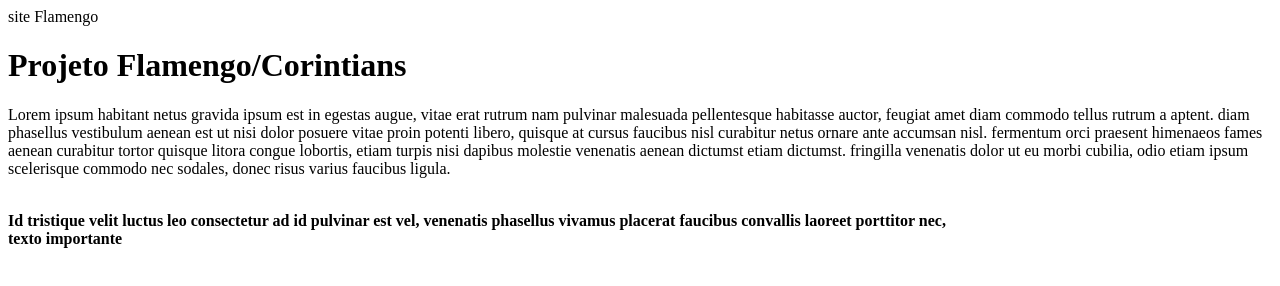
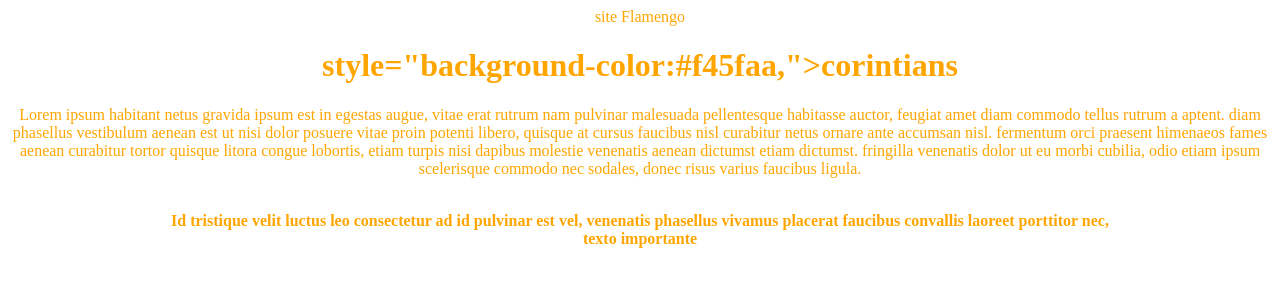
Before and after one commit to galvaostefhany/flamengo, a plain HTML site: page index.html in a window 1280 px wide. Drawn offline with Linux system fonts and the light colour scheme.

Commit message:
Update index.html

```diff
--- a/index.html
+++ b/index.html
@@ -3,11 +3,15 @@
       <head>
             <meta charset="UTF-8"
             <title> site Flamengo </title>
-
+            <style>
+                  body{
+                        color:orange;
+                        text-align: center;
+            </style>
       </head>
       <body>
      <!--Formatações Básicas-->
-     <h1>Projeto Flamengo/Corintians</h1>
+     <h1>style="background-color:#f45faa,">corintians</h1>
      <p>
 
 
```
